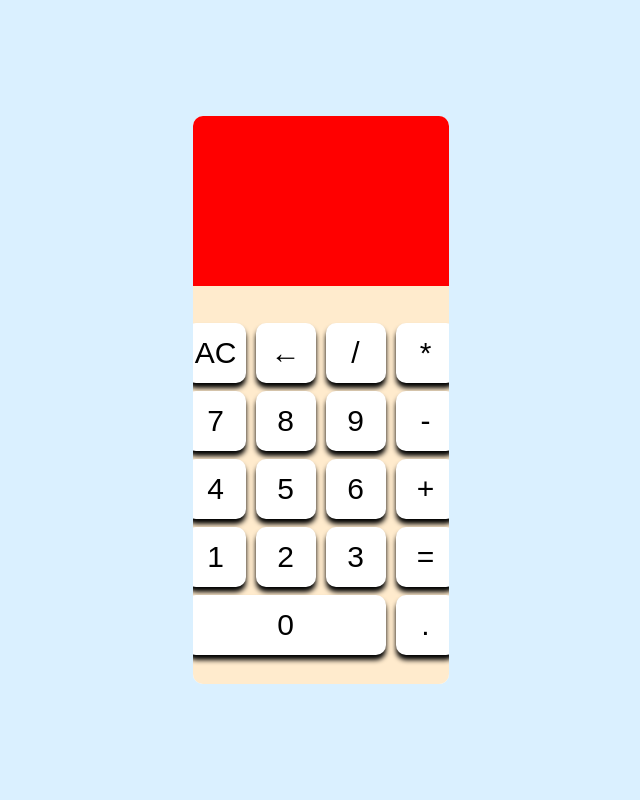
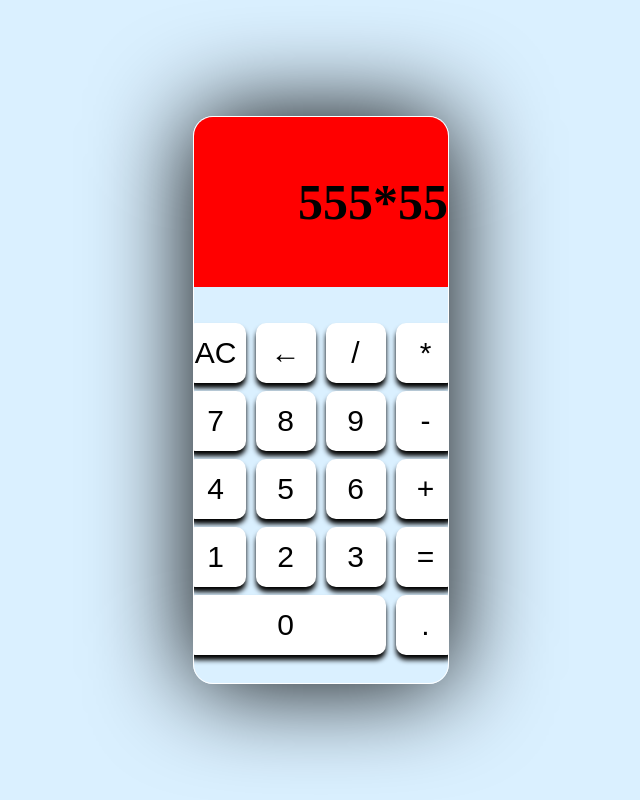
Before and after one commit to RanaHuzaima/Calculator-App, a plain HTML site: page index.html in a window 1280 px wide. Shown: the whole page, without its empty margins (319-959 px from the left). Drawn offline with Linux system fonts and the light colour scheme.

Commit message:
4th_commit

```diff
--- a/index.html
+++ b/index.html
@@ -9,7 +9,9 @@
 <body>
     <div id="main">
         <div id="panel">
-            <div id="ptop"></div>
+            <div id="ptop">
+                <div id="screen">555*55</div>
+            </div>
             <div id="pbtm">
                 <div class="row">
                     <button>AC</button>
--- a/style.css
+++ b/style.css
@@ -19,18 +19,28 @@ html,body{
     height: 71%;
     width: 20%;
     background-color: white;
-    border-radius: 10px;
+    border-radius: 20px;
     overflow: hidden;
+    border: 1px solid white;
+    box-shadow: 0px 0px 100px 0px;
+    background-color: transparent;
 }
 #ptop{
+    display: flex;
+    align-items: center;
+    justify-content: right;
     width: 100%;
     background-color: red;
     height: 170px;
+    font-size: 50px;
+    font-weight: 600;
+}
+#screen{
+
 }
 #pbtm{
     width: 100%;
     height: calc(100% - 170px);
-    background-color: blanchedalmond;
     display: flex;
     flex-direction: column;
     justify-content: center;
```
